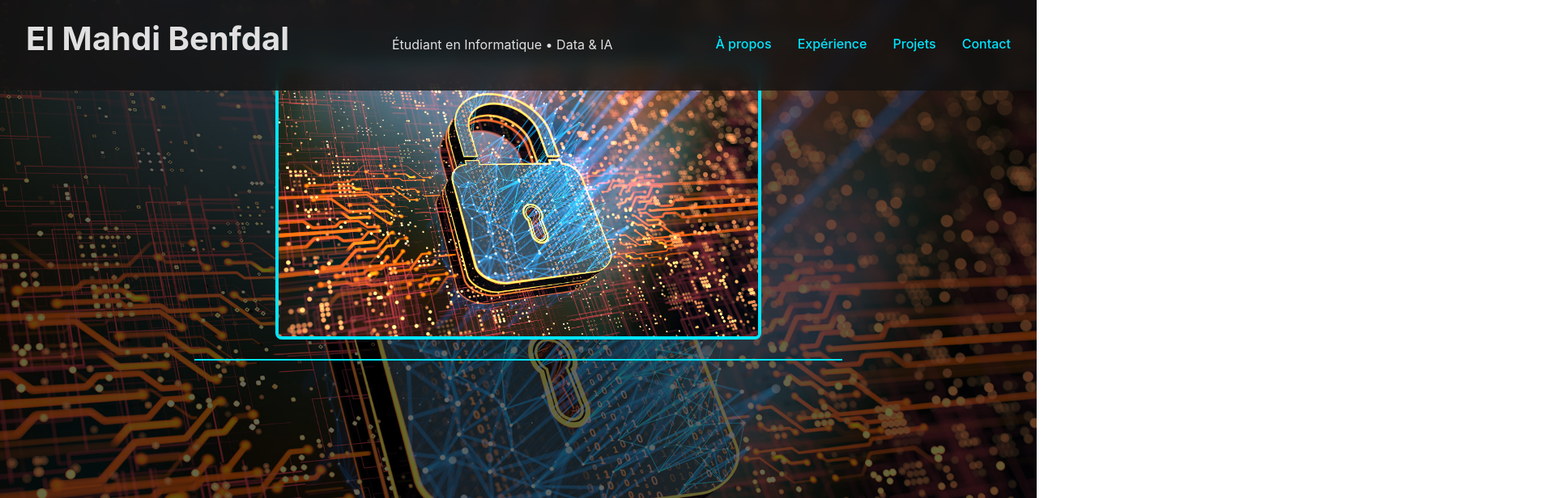
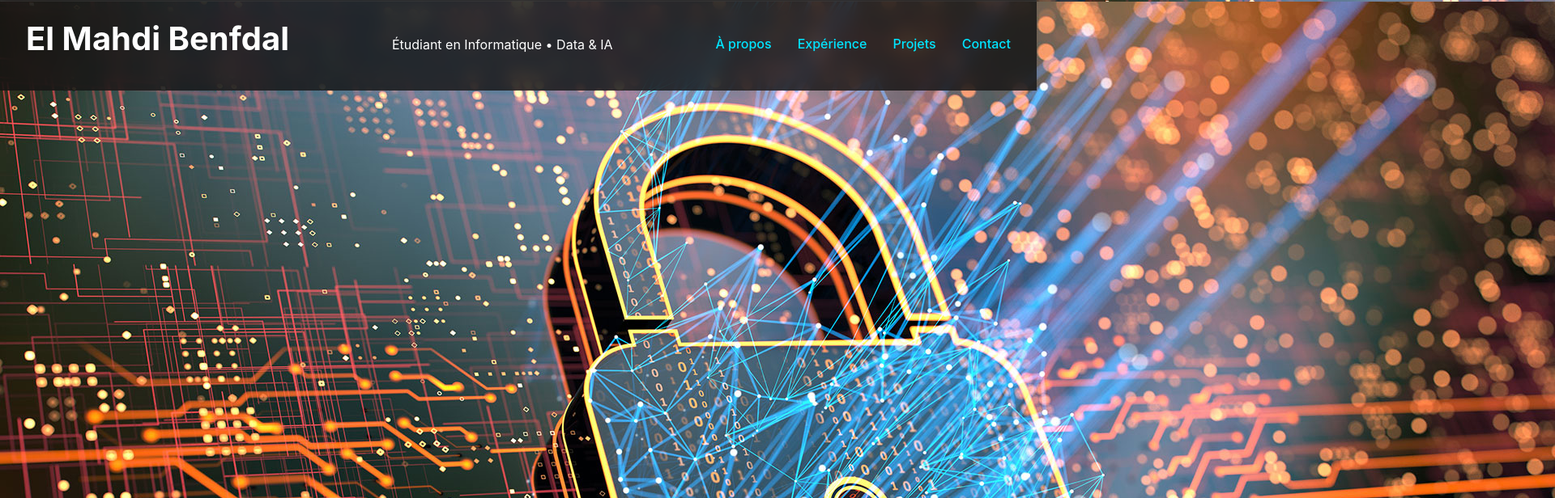
Before and after one commit to kaaix/kaaix.github.io, a plain HTML site: page index.html in a window 1280 px wide. Shown: the top 616 px of the page at 81% size, 1920 px wide, since content can reach past the window. Drawn offline with Linux system fonts and the light colour scheme.

Commit message:
3 commit

```diff
--- a/css/style.css
+++ b/css/style.css
@@ -37,35 +37,42 @@ html {
   scroll-behavior: smooth;
 }
 
+/* —————————————————————————————————————
+   3. Background full-screen fixe + overlay
+   ————————————————————————————————————— */
 body {
+  /* Image fixe en arrière-plan couvrant tout l’écran */
+  background: url('../images/APIXIT-cybersecurite-SASE-SSE.jpg')
+              center/cover no-repeat fixed;
+  /* Texte en clair pour contraste */
+  color: #fff;
   font-family: var(--font-base);
   line-height: 1.6;
   min-height: 100vh;
-  color: var(--fg);
 }
 
-/* ============================
-   3. Background Image + Overlay
-   ============================ */
-body {
-  background-image: url('../images/APIXIT-cybersecurite-SASE-SSE.jpg');
-  background-size: cover;
-  background-position: center;
-  background-attachment: fixed;
+/* Overlay sombre derrière tout le contenu */
+body::before {
+  content: '';
+  position: fixed;
+  inset: 0;
+  background: rgba(0, 0, 0, 0.4);
+  z-index: -1;
 }
-body::before {
-  content: "";
-  position: fixed;
-  top: 0; left: 0; right: 0; bottom: 0;
-  background: rgba(0, 0, 0, 0.6);
-  z-index: -1;
+
+/* S’assurer que header, sections et footer passent au-dessus */
+.site-header,
+.section,
+.site-footer {
+  position: relative;
+  z-index: 1;
 }
 
 /* ============================
    4. Content Wrapper
    ============================ */
 .content-wrapper {
-  background: rgba(18, 18, 18, 0.8);
+  background: rgba(18, 18, 18, 0.6);
   padding: var(--spacing);
   border-radius: var(--radius);
   max-width: 800px;
@@ -343,30 +350,3 @@ h3 {
 .site-header nav a.active {
   color: var(--fg);
 }
-
-/* —————————————————————————————————————
-   Bloc “Hero” image entre deux barres
-   ————————————————————————————————————— */
-.hero-section {
-  max-width: 800px;
-  margin: calc(var(--spacing) * 2) auto;
-  text-align: center;
-}
-
-.section-divider {
-  border: none;
-  height: 2px;
-  background: var(--accent);
-  margin: var(--spacing) 0;
-}
-
-.centered-img {
-  display: block;
-  width: 100%;
-  max-width: 600px;
-  height: auto;
-  margin: var(--spacing) auto;
-  object-fit: cover;
-  border: 4px solid var(--accent);
-  border-radius: var(--radius);
-}
```
